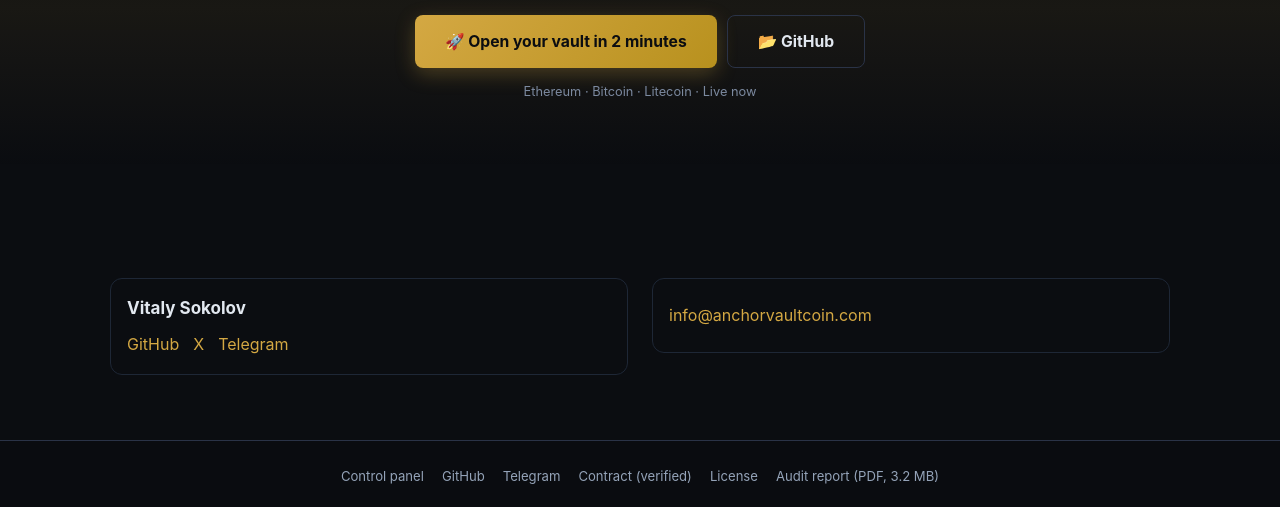
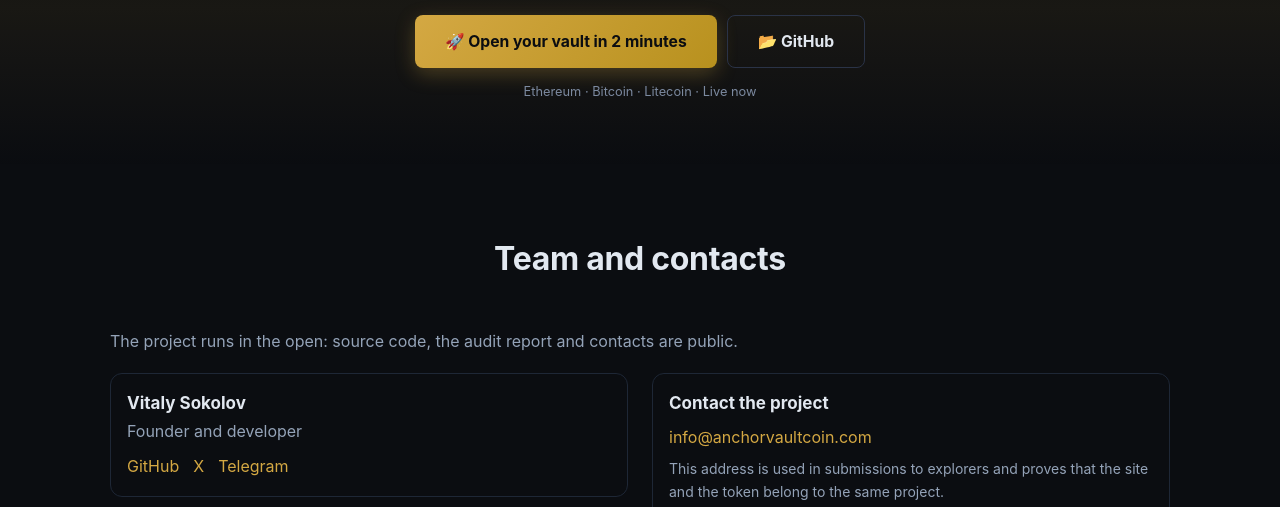
Before and after one commit to anchorvaultcoin-hash/anchor-vault-frontend, a plain HTML site: page docs/index.html in a window 1280 px wide. Shown: the part 8335-8842 px from the top of the page. Drawn offline with nearby package versions, Linux system fonts and the light colour scheme; animation ran at ten frames a second.

Commit message:
site: team and contact section was blank — titles, founder role and contact note now shown in all languages
Co-Authored-By: Claude Opus 5.5 <noreply@anthropic.com>

```diff
--- a/docs/index.html
+++ b/docs/index.html
@@ -567,13 +567,13 @@ Full checksums: CHECKSUMS.txt</code></pre>
      просит публичную информацию об основателе и способ связи. -->
 <section id="team">
   <div class="container">
-    <h2 id="teamTitle"></h2>
-    <p style="color:var(--text2);margin-bottom:18px" id="teamDesc"></p>
+    <h2 id="teamTitle">Команда и контакты</h2>
+    <p style="color:var(--text2);margin-bottom:18px" id="teamDesc">Проект ведётся открыто: исходный код, отчёт аудита и контакты доступны всем.</p>
 
     <div style="display:flex;flex-wrap:wrap;gap:24px;align-items:flex-start">
       <div style="flex:1 1 280px;border:1px solid var(--line,#1e2736);border-radius:12px;padding:16px">
         <div style="font-weight:700;font-size:17px">Vitaly Sokolov</div>
-        <div style="color:var(--text2);margin:2px 0 10px" id="teamRole"></div>
+        <div style="color:var(--text2);margin:2px 0 10px" id="teamRole">Основатель и разработчик</div>
         <div class="flinks" style="display:flex;gap:14px;flex-wrap:wrap">
           <a href="https://github.com/anchorvaultcoin-hash" target="_blank" rel="noopener noreferrer">GitHub</a>
           <a href="https://x.com/Anchorvaultcoin" target="_blank" rel="noopener noreferrer">X</a>
@@ -582,9 +582,9 @@ Full checksums: CHECKSUMS.txt</code></pre>
       </div>
 
       <div style="flex:1 1 280px;border:1px solid var(--line,#1e2736);border-radius:12px;padding:16px">
-        <div style="font-weight:700;font-size:17px" id="contactTitle"></div>
+        <div style="font-weight:700;font-size:17px" id="contactTitle">Связаться с проектом</div>
         <p style="margin:8px 0 0"><a href="mailto:info@anchorvaultcoin.com">info@anchorvaultcoin.com</a></p>
-        <p style="color:var(--text2);font-size:14px;margin:8px 0 0" id="contactNote"></p>
+        <p style="color:var(--text2);font-size:14px;margin:8px 0 0" id="contactNote">Этот адрес указан в заявках обозревателям и подтверждает, что сайт и токен принадлежат одному проекту.</p>
       </div>
     </div>
   </div>
@@ -971,7 +971,7 @@ Full checksums: CHECKSUMS.txt</code></pre>
     if(t.ancrContractText) setText('ancrContractText', t.ancrContractText);
     // Видео, Bitcoin и Litecoin, факты, лимиты
     ['videoTitle','videoSoon','utxoDesc','utxo1Title','utxo1Desc','utxo2Title','utxo2Desc','utxo3Title','utxo3Desc','utxoDl','dlNew',
-     'factsTitle','factSiteL','factTokL','factTok','factNetL','factNet','factNet2','factAuditL','factAudit','factAuditLink','factResL','factNotAff','fLimits']
+     'teamTitle','teamDesc','teamRole','contactTitle','contactNote','factsTitle','factSiteL','factTokL','factTok','factNetL','factNet','factNet2','factAuditL','factAudit','factAuditLink','factResL','factNotAff','fLimits']
       .forEach(function(k){ if(t[k]) setText(k, t[k]); });
     if(t.utxoTitle1) setGold('utxoTitle', t.utxoTitle1, t.utxoTitle2);
   }
```
